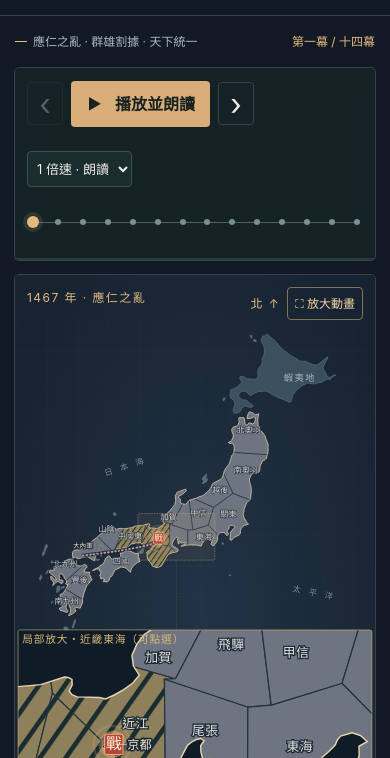
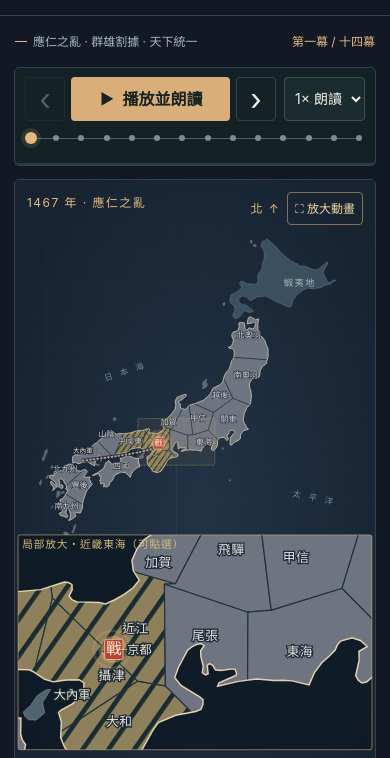
Before and after one commit to pmebruce/sengoku-chronicle, a plain HTML site: page index.html in a window 390 px wide. Shown: the part 86-844 px from the top of the page. Drawn offline with Linux system fonts and the light colour scheme.

Commit message:
手機播放列：‹ 播放 › 與速度選單排成一列

```diff
--- a/app.js
+++ b/app.js
@@ -196,3 +196,5 @@ document.addEventListener('keydown',e=>{if($('about').open||e.altKey||e.ctrlKey|
 $('aboutBtn').addEventListener('click',()=>{playing=false;stopNarration();updatePlayUI();$('about').showModal()});$('closeAbout').addEventListener('click',()=>$('about').close());$('about').addEventListener('click',e=>{if(e.target===$('about')){const r=$('about').getBoundingClientRect();if(e.clientX<r.left||e.clientX>r.right||e.clientY<r.top||e.clientY>r.bottom)$('about').close()}});document.addEventListener('visibilitychange',()=>{if(document.hidden){playing=false;stopNarration();updatePlayUI()}lastTime=performance.now()});
 function tick(now){if(playing&&!(window.sceneIntroHold&&sceneIntroHold())){const delta=Math.min(now-lastTime,200);elapsed+=delta*speed;stageTime+=delta;if(speed!==1||!canNarrate||narrationState==='failed'){const next=Math.min(2,Math.floor(Math.min(elapsed,12999)/(13000/3)));if(next!==stage)setStage(next)}updateMapMotion();if(elapsed>=13000&&narrationState!=='speaking'){if(index<scenes.length-1)go(index+1);else{elapsed=13000;playing=false;stopNarration();updatePlayUI()}}$('playProgress').style.width=(Math.min(elapsed,13000)/13000*100)+'%'}else if(previewRunning())updateMapMotion();lastTime=now;requestAnimationFrame(tick)}render();requestAnimationFrame(tick);
 if(document.modelContext?.registerTool){const life=new AbortController();const register=tool=>{try{Promise.resolve(document.modelContext.registerTool(tool,{signal:life.signal})).catch(()=>{})}catch{}};register({name:'read_sengoku_scene',title:'讀取戰國章節',description:'讀取目前章節與十四幕目錄。',inputSchema:{type:'object',properties:{},additionalProperties:false},annotations:{readOnlyHint:true,untrustedContentHint:false},execute(){return{scene:index+1,year:scenes[index].year,title:scenes[index].title,playing,chapters:scenes.map((s,i)=>({scene:i+1,year:s.year,title:s.title}))}}});register({name:'navigate_sengoku_scene',title:'切換戰國章節',description:'切換至指定章節（1–14）並暫停，供閱讀。',inputSchema:{type:'object',properties:{scene:{type:'integer',minimum:1,maximum:14}},required:['scene'],additionalProperties:false},annotations:{readOnlyHint:false,untrustedContentHint:false},execute(input){if(!input||!Number.isInteger(input.scene)||input.scene<1||input.scene>14)throw new Error('scene 必須是 1 到 14 的整數');playing=false;go(input.scene-1);return{scene:index+1,year:scenes[index].year,title:scenes[index].title,playing}}});addEventListener('pagehide',()=>life.abort(),{once:true})}
+/* 手機（≤600px）播放列的速度選單改顯示短標籤（「1× 朗讀」），讓 ‹ 播放 › 與速度排在同一列；桌面維持原本的文字 */
+(function(){const sel=$('speed'),mq=matchMedia('(max-width:600px)'),short={'0.5':'0.5×','1':'1× 朗讀','1.5':'1.5×','2':'2×','5':'5×'};[...sel.options].forEach(o=>{o.dataset.long=o.textContent});const apply=()=>[...sel.options].forEach(o=>{o.textContent=mq.matches&&short[o.value]?short[o.value]:o.dataset.long});apply();mq.addEventListener?mq.addEventListener('change',apply):mq.addListener(apply)})();
--- a/style.css
+++ b/style.css
@@ -380,3 +380,20 @@ button.person.active::before{background:var(--gold)}
 .vig-close{position:absolute;top:-6px;right:-6px;width:40px;height:40px;border:1px solid #f3ead866;border-radius:50%;background:#0a121de6;color:#f3ead8;font-size:24px;line-height:36px;cursor:pointer}
 .vig-close:focus-visible{outline:2px solid var(--gold);outline-offset:2px}
 @media (prefers-reduced-motion:reduce){.scene-art img{transition:none}}
+/* ===== 手機播放列：‹、播放、›、速度選單排在同一列（≤600px） ===== */
+@media (max-width:600px){
+ .player-bar .transport{flex-wrap:wrap;justify-content:flex-start;column-gap:8px;row-gap:6px;padding:9px 10px 6px}
+ .player-bar .play-controls{flex:1 1 auto;min-width:0;gap:6px}
+ .player-bar .icon-button{flex:none;width:40px;height:44px}
+ .player-bar .play-button{flex:1 1 auto;min-width:0;min-height:44px;padding:6px 10px;gap:7px;white-space:nowrap}
+ .player-bar .play-status{flex:none;gap:0}
+ .player-bar .play-status select{height:44px;padding:0 6px;font-size:14px;max-width:96px}
+ .player-bar .year-scale{height:30px}
+}
+@media (max-width:374px){
+ .player-bar .transport{column-gap:6px;padding-left:8px;padding-right:8px}
+ .player-bar .play-controls{gap:4px}
+ .player-bar .icon-button{width:38px}
+ .player-bar .play-button{padding:6px 8px;gap:5px;font-size:15px}
+ .player-bar .play-status select{padding:0 4px;font-size:13px}
+}
```
Also changed, not shown: 1 other file.
